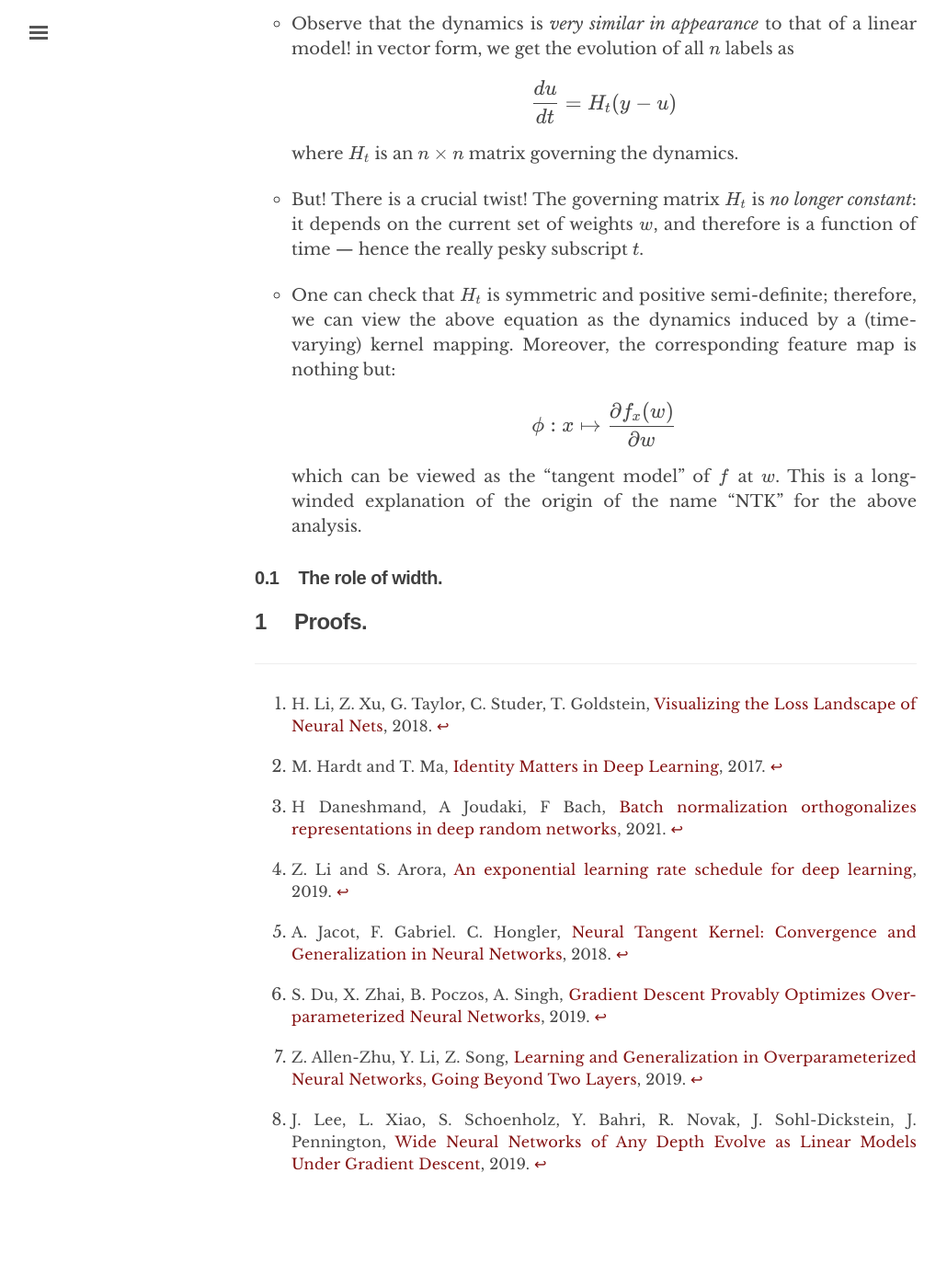
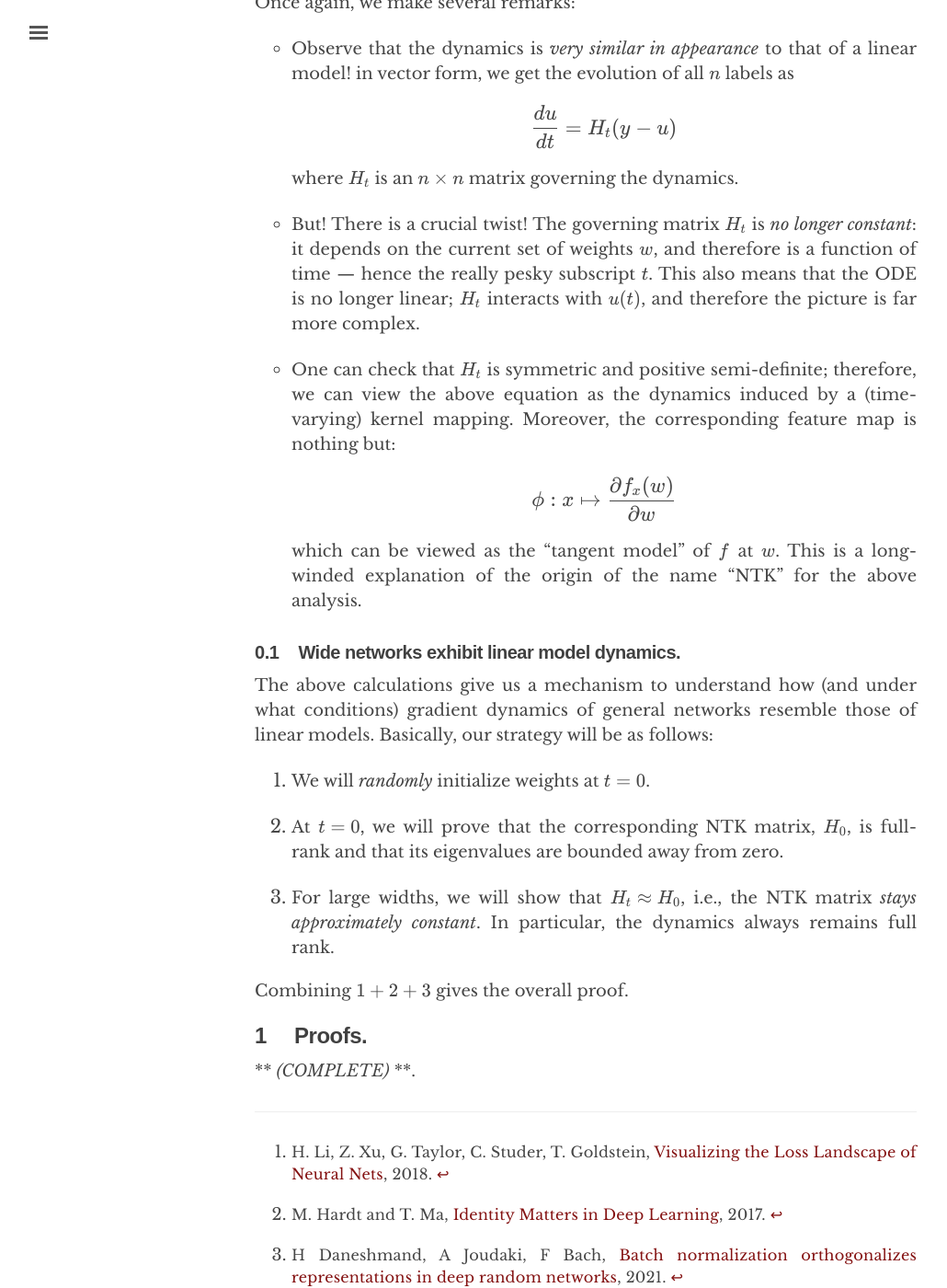
Before and after one commit to chinmayhegde/fodl, a Jekyll site: the page built from _posts/2022-01-14-optimization02.md, in a window 1280 px wide and 1400 px high, scrolled down 6307 px. Shown: the whole window at 92% size, without its empty margins (3-1033 px from the left). Built offline with Jekyll 4.4.1, drawn with Linux system fonts in a browser that asks for light colours; nearby versions of some CDN libraries; before the commit the page ends 7664 px from its top, so only the background shows below that; some of the changed text lies outside the part shown.

Commit message:
Update 2022-01-14-optimization02.md

```diff
--- a/_posts/2022-01-14-optimization02.md
+++ b/_posts/2022-01-14-optimization02.md
@@ -110,7 +110,7 @@ $$
 
 Several remarks are pertinent at this point:
 
-* ODEs of this nature can be solved in closed form. If $r = y-u$ is the "residual" then the equation becomes:
+* Linear ODEs of this nature can be solved in closed form. If $r = y-u$ is the "residual" then the equation becomes:
 
     $$
     \frac{dr}{dt} = - H r
@@ -122,7 +122,7 @@ Several remarks are pertinent at this point:
     r(t) = \exp(-Ht) r(0)
     $$
 
-    which *immediately* gives that if $H$ is *full-rank* with $\lambda_{\text{min}} (H) >0$, then GD converges at an exponential rate with zero loss.
+    which *immediately* gives that if $H$ is *full-rank* with $\lambda_{\text{min}} (H) >0$, then GD is extremely well-behaved; it provably converges at an exponential rate towards a set of weights with zero loss.
 
 * Following up from the first point: the matrix $H = X X^T$, which principally governs the dynamics of GD, is *constant with respect to time*, and is entirely determined by the *geometry* of the data. Configurations of data points which push $\lambda_{\text{min}} (H)$ as high as possible enable GD to converge quicker, and vice versa.
 
@@ -192,7 +192,7 @@ Once again, we make several remarks:
 
     where $H_t$ is an $n \times n$ matrix governing the dynamics.
 
-* But! There is a crucial twist! The governing matrix $H_t$ is *no longer constant*: it depends on the current set of weights $w$, and therefore is a function of time --- hence the really pesky subscript $t$.
+* But! There is a crucial twist! The governing matrix $H_t$ is *no longer constant*: it depends on the current set of weights $w$, and therefore is a function of time --- hence the really pesky subscript $t$. This also means that the ODE is no longer linear; $H_t$ interacts with $u(t)$, and therefore the picture is far more complex.
 
 * One can check that $H_t$ is symmetric and positive semi-definite; therefore, we can view the above equation as the dynamics induced by a (time-varying) kernel mapping. Moreover, the corresponding feature map is nothing but:
 
@@ -202,11 +202,23 @@ Once again, we make several remarks:
 
     which can be viewed as the "tangent model" of $f$ at $w$. This is a long-winded explanation of the origin of the name "NTK" for the above analysis.
 
-### The role of width
+### Wide networks exhibit linear model dynamics
 {:.label}
+
+The above calculations give us a mechanism to understand how (and under what conditions) gradient dynamics of general networks resemble those of linear models. Basically, our strategy will be as follows:
+
+1. We will *randomly* initialize weights at $t=0$.
+
+2. At $t=0$, we will prove that the corresponding NTK matrix, $H_0$, is full-rank and that its eigenvalues are bounded away from zero.
+
+3. For large widths, we will show that $H_t \approx H_0$, i.e., the NTK matrix *stays approximately constant*. In particular, the dynamics always remains full rank.
+
+Combining $1+2+3$ gives the overall proof.
 
 ## Proofs
 {:.label}
+
+** _(COMPLETE)_ **.
 
 ---
 
```
